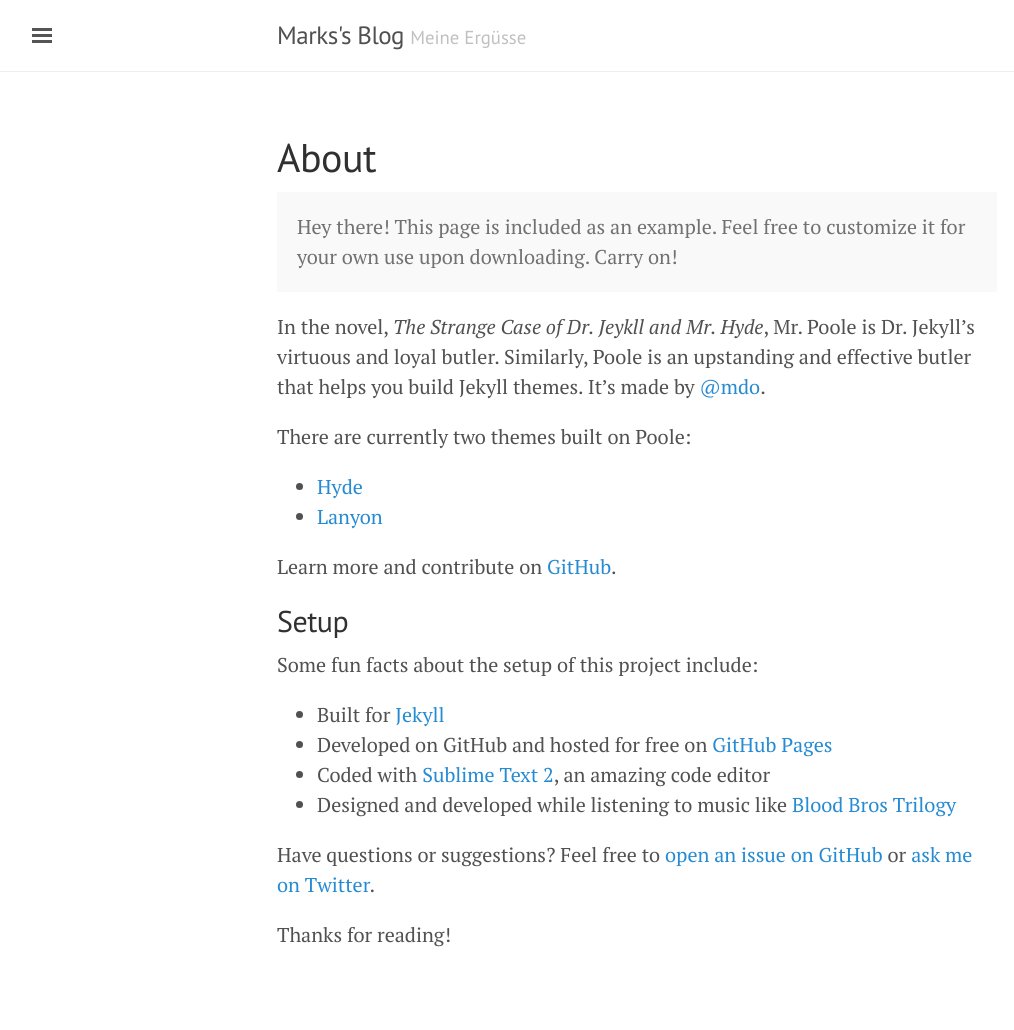
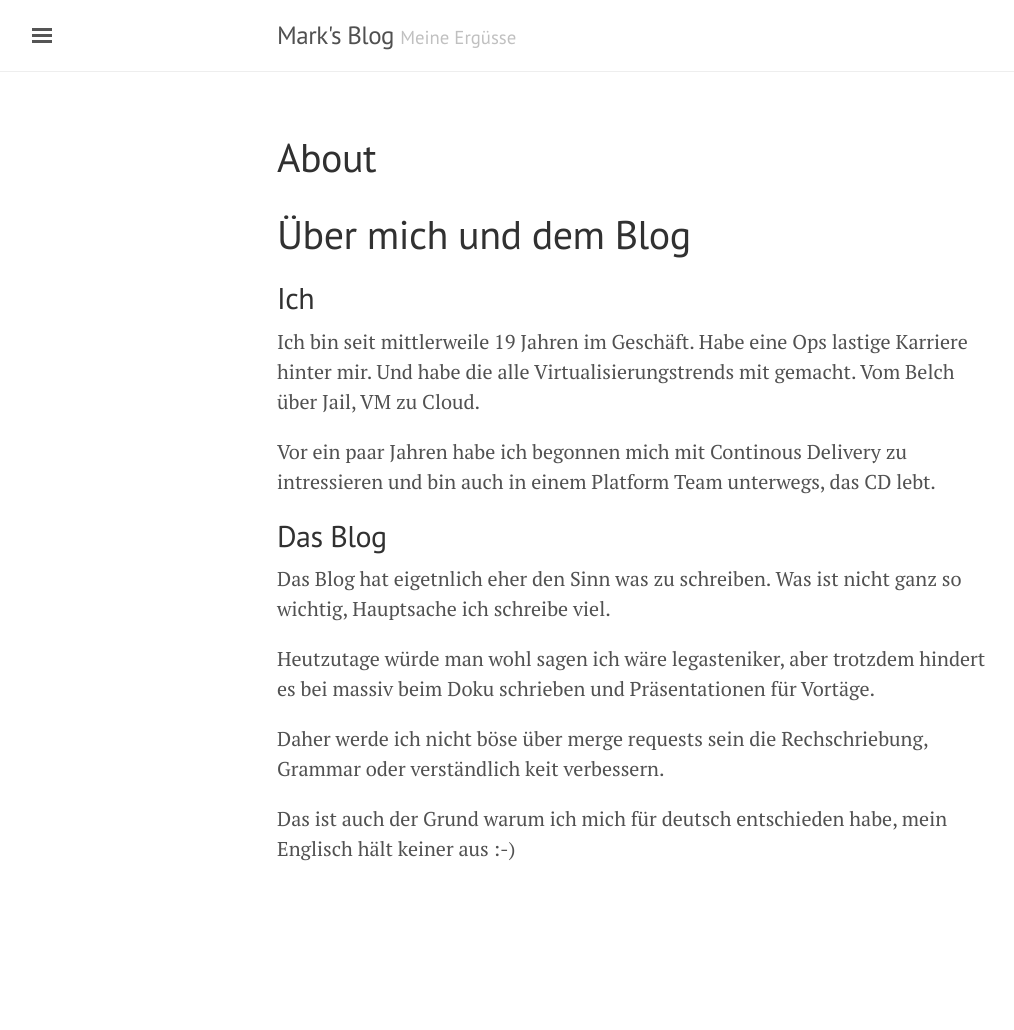
Before and after one commit to qeqar/qeqar.github.io, a Jekyll site: the page built from about.md, in a window 1280 px wide. Shown: the whole page, without its empty margins (3-1017 px from the left). Built offline with Jekyll 4.4.1, drawn with Linux system fonts in a browser that asks for light colours; after the commit the page ends 944 px from its top, so only the background shows below that.

Commit message:
korrekt some settings and write personal about page

```diff
--- a/_config.yml
+++ b/_config.yml
@@ -2,11 +2,11 @@
 permalink:           pretty
 
 # Setup
-title:               Marks's Blog
+title:               Mark's Blog
 tagline:             'Meine Ergüsse'
 description:         'Disclaimer! Wenn ihr Grammar Nazis seit, euch bei Rechtschreibfehlern der Hut hoch geht oder ihr kein Bock habt wirre Sätze zu entschüsseln. Dann seit ihr hier nicht Richtig, außer ihr stellt korregierende Merge Request'
-url:                 http://www.nitrust.de
-baseurl:             ''
+url:                 www.nitrust.de
+baseurl:             '/'
 paginate:            5
 
 # About/contact
@@ -18,3 +18,4 @@ exclude: [vendor]
 
 # Custom vars
 version:             1.0.0
+github.repo:         https://github.com/qeqar/qeqar.github.io
--- a/about.md
+++ b/about.md
@@ -3,28 +3,23 @@ layout: page
 title: About
 ---
 
-<p class="message">
-  Hey there! This page is included as an example. Feel free to customize it for your own use upon downloading. Carry on!
-</p>
+# Über mich und dem Blog
 
-In the novel, *The Strange Case of Dr. Jeykll and Mr. Hyde*, Mr. Poole is Dr. Jekyll's virtuous and loyal butler. Similarly, Poole is an upstanding and effective butler that helps you build Jekyll themes. It's made by [@mdo](https://twitter.com/mdo).
+## Ich
 
-There are currently two themes built on Poole:
+Ich bin seit mittlerweile 19 Jahren im Geschäft. Habe eine Ops lastige Karriere hinter mir.
+Und habe die alle Virtualisierungstrends mit gemacht. Vom Belch über Jail, VM zu Cloud.
 
-* [Hyde](http://hyde.getpoole.com)
-* [Lanyon](http://lanyon.getpoole.com)
+Vor ein paar Jahren habe ich begonnen mich mit Continous Delivery zu intressieren und bin auch
+in einem Platform Team unterwegs, das CD lebt.
 
-Learn more and contribute on [GitHub](https://github.com/poole).
+## Das Blog
 
-## Setup
+Das Blog hat eigetnlich eher den Sinn was zu schreiben. Was ist nicht ganz so wichtig, Hauptsache ich schreibe viel.
 
-Some fun facts about the setup of this project include:
+Heutzutage würde man wohl sagen ich wäre legasteniker, aber trotzdem hindert es bei massiv beim Doku schrieben
+und Präsentationen für Vortäge.
 
-* Built for [Jekyll](http://jekyllrb.com)
-* Developed on GitHub and hosted for free on [GitHub Pages](https://pages.github.com)
-* Coded with [Sublime Text 2](http://sublimetext.com), an amazing code editor
-* Designed and developed while listening to music like [Blood Bros Trilogy](https://soundcloud.com/maddecent/sets/blood-bros-series)
+Daher werde ich nicht böse über merge requests sein die Rechschriebung, Grammar oder verständlich keit verbessern.
 
-Have questions or suggestions? Feel free to [open an issue on GitHub](https://github.com/poole/lanyon/issues/new) or [ask me on Twitter](https://twitter.com/mdo).
-
-Thanks for reading!
+Das ist auch der Grund warum ich mich für deutsch entschieden habe, mein Englisch hält keiner aus :-)
```
